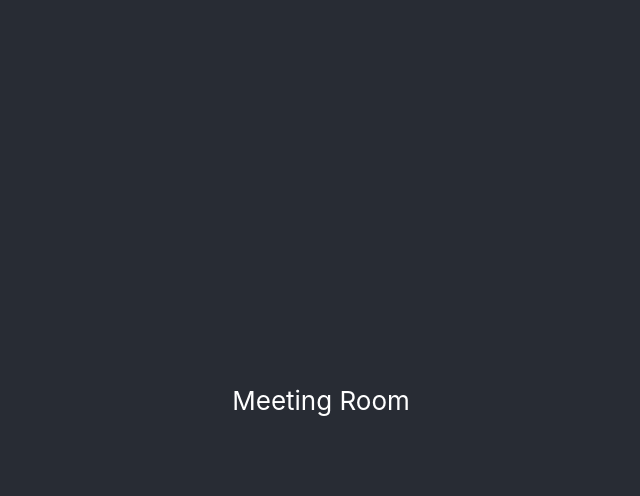
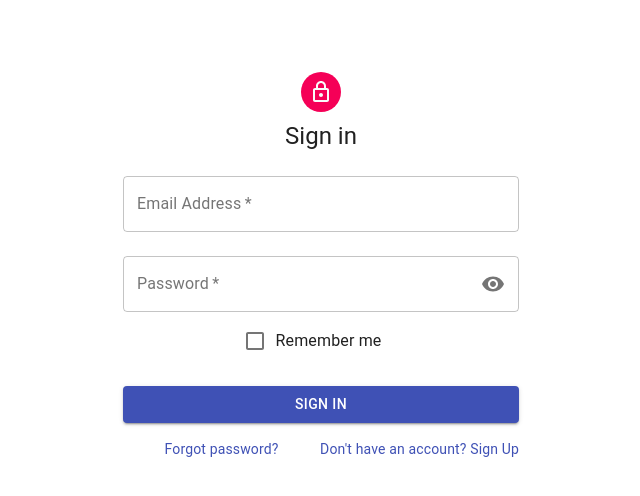
Before and after one commit to meHimanshu/meeting-room-booking-clt, a React (Create React App) app: page / in a window 1280 px wide. Shown: the top 496 px of the page, without its empty margins (319-959 px from the left). Built offline with nearby package versions, Linux system fonts and the light colour scheme.

Commit message:
setup project structure

```diff
--- a/package.json
+++ b/package.json
@@ -3,6 +3,8 @@
   "version": "0.1.0",
   "private": true,
   "dependencies": {
+    "@material-ui/core": "^4.4.3",
+    "@material-ui/icons": "^4.4.3",
     "react": "^16.9.0",
     "react-dom": "^16.9.0",
     "react-scripts": "3.1.2"
--- a/src/App.js
+++ b/src/App.js
@@ -1,12 +1,11 @@
-import React from 'react';
-import './App.css';
+import React from "react";
+import "./App.css";
+import { LoginPage } from "./app/scenes/login/";
 
 function App() {
   return (
     <div className="App">
-      <header className="App-header">
-        Meeting Room
-      </header>
+      <LoginPage />
     </div>
   );
 }
--- /dev/null
+++ b/src/app/scenes/login/index.jsx
@@ -0,0 +1 @@
+export {default as LoginPage} from './loginPage'
--- /dev/null
+++ b/src/app/scenes/login/loginPage.jsx
@@ -0,0 +1,117 @@
+import React from "react";
+import { withStyles } from "@material-ui/core/styles";
+import {
+  Avatar,
+  Button,
+  CssBaseline,
+  TextField,
+  FormControlLabel,
+  Checkbox,
+  Link,
+  Grid,
+  Typography,
+  Container,
+  InputAdornment,
+  IconButton
+} from "@material-ui/core/";
+import { loginStyles } from "./style";
+import { LockOutlined, VisibilityOff, Visibility } from "@material-ui/icons/";
+
+function SignIn(props) {
+  const { classes } = props;
+
+  const [values, setValues] = React.useState({
+    username: "",
+    password: "",
+    showPassword: false
+  });
+
+  const handleChange = prop => event => {
+    setValues({ ...values, [prop]: event.target.value });
+  };
+
+  const handleClickShowPassword = () => {
+    setValues({ ...values, showPassword: !values.showPassword });
+  };
+
+  return (
+    <Container component="main" maxWidth="xs">
+      <CssBaseline />
+      <div className={classes.paper}>
+        <Avatar className={classes.avatar}>
+          <LockOutlined />
+        </Avatar>
+        <Typography component="h1" variant="h5">
+          Sign in
+        </Typography>
+        <form className={classes.form} noValidate>
+          <TextField
+            fullWidth
+            required
+            onChange={handleChange("username")}
+            value={values.username}
+            variant="outlined"
+            margin="normal"
+            id="username"
+            label="Email Address"
+            name="username"
+            autoComplete="email"
+          />
+          <TextField
+            required
+            fullWidth
+            type={values.showPassword ? "text" : "password"}
+            onChange={handleChange("password")}
+            value={values.password}
+            variant="outlined"
+            margin="normal"
+            name="password"
+            label="Password"
+            id="password"
+            autoComplete="current-password"
+            InputProps={{
+              endAdornment: (
+                <InputAdornment position="end">
+                  <IconButton
+                    edge="end"
+                    aria-label="toggle password visibility"
+                    onClick={handleClickShowPassword}
+                  >
+                    {values.showPassword ? <VisibilityOff /> : <Visibility />}
+                  </IconButton>
+                </InputAdornment>
+              )
+            }}
+          />
+          <FormControlLabel
+            control={<Checkbox value="remember" color="primary" />}
+            label="Remember me"
+          />
+          <Button
+            type="submit"
+            fullWidth
+            variant="contained"
+            color="primary"
+            className={classes.submit}
+          >
+            Sign In
+          </Button>
+          <Grid container>
+            <Grid item xs>
+              <Link href="#" variant="body2">
+                Forgot password?
+              </Link>
+            </Grid>
+            <Grid item>
+              <Link href="#" variant="body2">
+                {"Don't have an account? Sign Up"}
+              </Link>
+            </Grid>
+          </Grid>
+        </form>
+      </div>
+    </Container>
+  );
+}
+
+export default withStyles(loginStyles)(SignIn);
--- /dev/null
+++ b/src/app/scenes/login/style.jsx
@@ -0,0 +1,26 @@
+const loginStyles = theme => ({
+  "@global": {
+    body: {
+      backgroundColor: theme.palette.common.white
+    }
+  },
+  paper: {
+    marginTop: theme.spacing(8),
+    display: "flex",
+    flexDirection: "column",
+    alignItems: "center"
+  },
+  avatar: {
+    margin: theme.spacing(1),
+    backgroundColor: theme.palette.secondary.main
+  },
+  form: {
+    width: "100%", // Fix IE 11 issue.
+    marginTop: theme.spacing(1)
+  },
+  submit: {
+    margin: theme.spacing(3, 0, 2)
+  }
+});
+
+export { loginStyles };
```
Also changed, not shown: src/app/components/index.jsx (added), src/app/helper/index.jsx (added), src/app/hoc/index.jsx (added), src/app/routes/index.jsx (added), src/cms/index.jsx (added), src/config/index.jsx (added), 1 other file (tests, documents, lock files or other folders).
